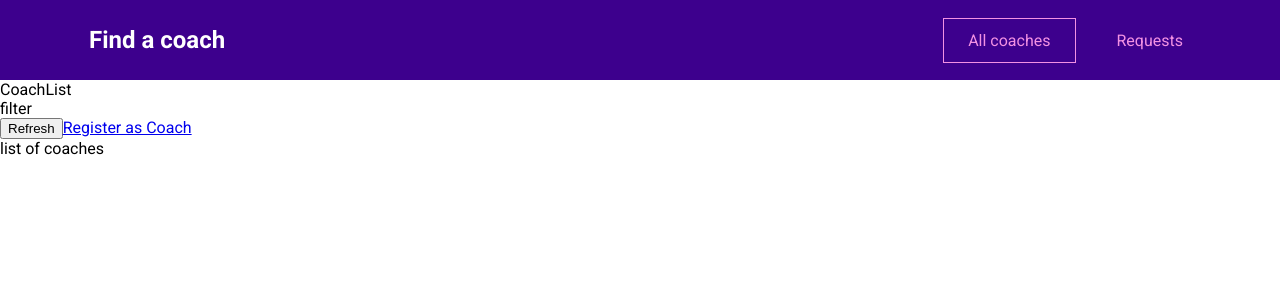
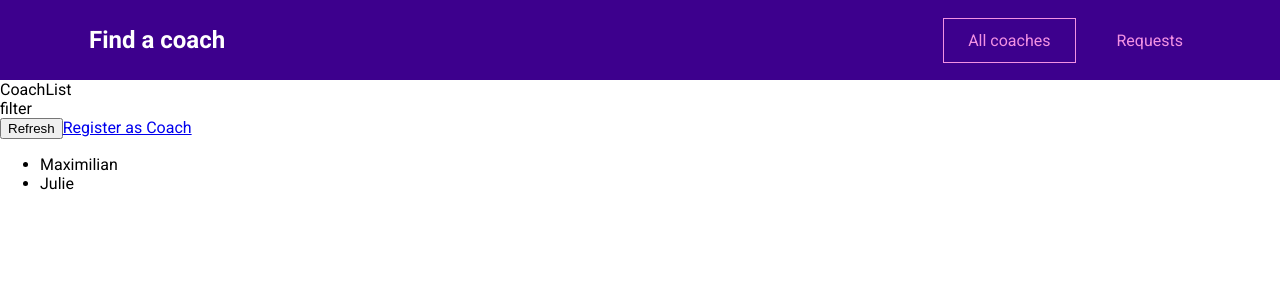
Before and after one commit to ikikika/vue, a Vue app in the folder find-a-coach/: page /coaches in a window 1280 px wide. Shown: the top 300 px of the page. Built offline with nearby package versions, Linux system fonts and the light colour scheme.

Commit message:
add vuex, set up getters, load data

```diff
--- a/find-a-coach/src/main.js
+++ b/find-a-coach/src/main.js
@@ -2,9 +2,11 @@ import { createApp } from 'vue';
 
 import App from './App';
 import router from './router';
+import store from './store';
 
 const app = createApp(App);
 
 app.use(router);
+app.use(store);
 
 app.mount('#app');
--- a/find-a-coach/src/pages/coaches/CoachList.vue
+++ b/find-a-coach/src/pages/coaches/CoachList.vue
@@ -7,12 +7,22 @@
             <router-link to="/register">Register as Coach</router-link>
         </div>
 
-        list of coaches
+        <ul v-if="hasCoaches">
+            <li v-for="coach in filteredCoaches" :key="coach.id">{{ coach.firstName }}</li>
+        </ul>
+        <h3 v-else>No coaches found</h3>
     </section>
 </template>
 
 <script>
 export default {
-
+    computed: {
+        filteredCoaches() {
+            return this.$store.getters['coaches/coaches'];
+        },
+        hasCoaches() {
+            return this.$store.getters['coaches/hasCoaches'];
+        }
+    }
 }
 </script>
--- /dev/null
+++ b/find-a-coach/src/store/index.js
@@ -0,0 +1,11 @@
+import { createStore } from 'vuex';
+
+import coachesModule from './modules/coaches/index';
+
+const store = createStore({
+  modules: {
+    coaches: coachesModule,
+  },
+});
+
+export default store;
--- /dev/null
+++ b/find-a-coach/src/store/modules/coaches/actions.js
@@ -0,0 +1 @@
+export default {};
--- /dev/null
+++ b/find-a-coach/src/store/modules/coaches/getters.js
@@ -0,0 +1,8 @@
+export default {
+  coaches(state) {
+    return state.coaches;
+  },
+  hasCoaches(state) {
+    return state.coaches && state.coaches.length > 0;
+  },
+};
--- /dev/null
+++ b/find-a-coach/src/store/modules/coaches/index.js
@@ -0,0 +1,34 @@
+import muutations from './mutations';
+import actions from './actions';
+import getters from './getters';
+
+export default {
+  namespaced: true,
+  state() {
+    return {
+      coaches: [
+        {
+          id: 'c1',
+          firstName: 'Maximilian',
+          lastName: 'Schwarzmüller',
+          areas: ['frontend', 'backend', 'career'],
+          description:
+            "I'm Maximilian and I've worked as a freelance web developer for years. Let me help you become a developer as well!",
+          hourlyRate: 30,
+        },
+        {
+          id: 'c2',
+          firstName: 'Julie',
+          lastName: 'Jones',
+          areas: ['frontend', 'career'],
+          description:
+            'I am Julie and as a senior developer in a big tech company, I can help you get your first job or progress in your current role.',
+          hourlyRate: 30,
+        },
+      ],
+    };
+  },
+  muutations,
+  actions,
+  getters,
+};
--- /dev/null
+++ b/find-a-coach/src/store/modules/coaches/mutations.js
@@ -0,0 +1 @@
+export default {};
```
